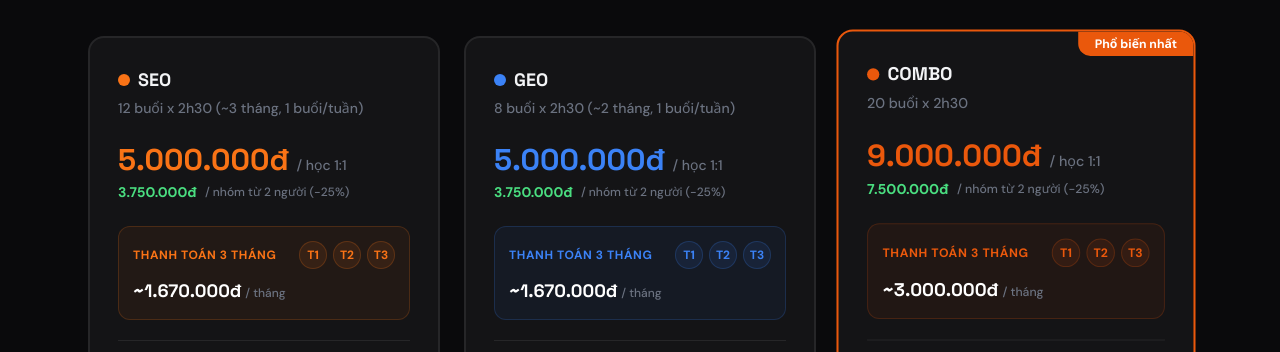
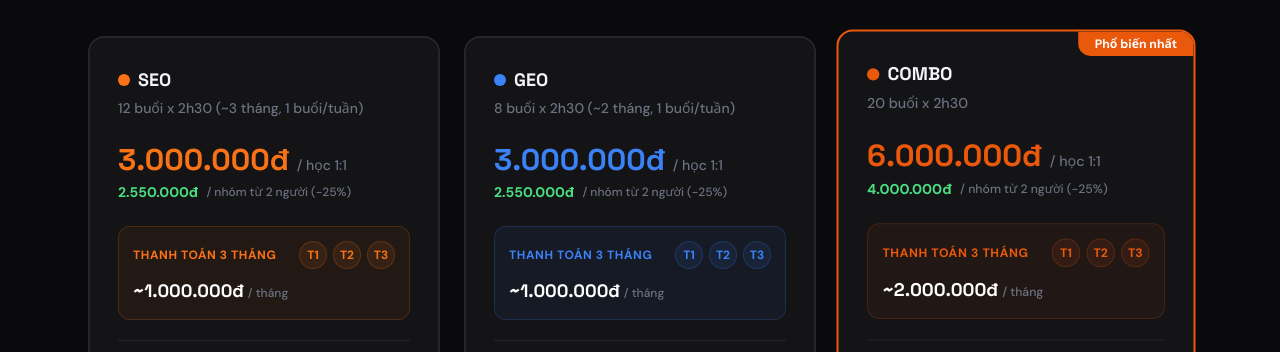
Before and after one commit to leantuan1234-prog/khoa-hoc-seo, a React (Vite) app: page / in a window 1280 px wide. Shown: the part 2300-2652 px from the top of the page. Built offline with nearby package versions, Linux system fonts and the light colour scheme.

Commit message:
Update App.jsx

```diff
--- a/src/App.jsx
+++ b/src/App.jsx
@@ -54,9 +54,9 @@ export default function App() {
   }, []);
 
   const packages = [
-    { name: "SEO", sessions: "12 buổi", duration: "x 2h30 (~3 tháng, 1 buổi/tuần)", price: "5.000.000đ", group: "3.750.000đ", monthly: "~1.670.000đ", color: ORANGE, items: ["Overview & Tư duy SEO 2026", "Keyword Research & Mapping", "Content SEO (2 buổi thực hành)", "On-page SEO & Schema", "Technical SEO & Core Web Vitals", "Off-page SEO & Link Building", "Tools, Tracking & Chiến lược"] },
-    { name: "GEO", sessions: "8 buổi", duration: "x 2h30 (~2 tháng, 1 buổi/tuần)", price: "5.000.000đ", group: "3.750.000đ", monthly: "~1.670.000đ", color: "#3B82F6", items: ["AI Search & GEO Overview", "Technical GEO & llms.txt", "Log file & AI bot analysis", "On-page GEO & E-E-A-T-A", "Prompt Research cho Brand", "Content GEO thân thiện AI", "Off-page GEO & UGOS", "Tracking & Đo lường"] },
-    { name: "COMBO", sessions: "20 buổi", duration: "x 2h30", price: "9.000.000đ", group: "7.500.000đ", monthly: "~3.000.000đ", color: ORANGE_DARK, popular: true, items: ["Trọn bộ SEO + GEO", "Tiết kiệm 1.000.000đ", "Lộ trình hoàn chỉnh nhất", "Thực hành xuyên suốt", "Ưu tiên hỗ trợ sau khoá"] },
+    { name: "SEO", sessions: "12 buổi", duration: "x 2h30 (~3 tháng, 1 buổi/tuần)", price: "3.000.000đ", group: "2.550.000đ", monthly: "~1.000.000đ", color: ORANGE, items: ["Overview & Tư duy SEO 2026", "Keyword Research & Mapping", "Content SEO (2 buổi thực hành)", "On-page SEO & Schema", "Technical SEO & Core Web Vitals", "Off-page SEO & Link Building", "Tools, Tracking & Chiến lược"] },
+    { name: "GEO", sessions: "8 buổi", duration: "x 2h30 (~2 tháng, 1 buổi/tuần)", price: "3.000.000đ", group: "2.550.000đ", monthly: "~1.000.000đ", color: "#3B82F6", items: ["AI Search & GEO Overview", "Technical GEO & llms.txt", "Log file & AI bot analysis", "On-page GEO & E-E-A-T-A", "Prompt Research cho Brand", "Content GEO thân thiện AI", "Off-page GEO & UGOS", "Tracking & Đo lường"] },
+    { name: "COMBO", sessions: "20 buổi", duration: "x 2h30", price: "6.000.000đ", group: "4.000.000đ", monthly: "~2.000.000đ", color: ORANGE_DARK, popular: true, items: ["Trọn bộ SEO + GEO", "Tiết kiệm 1.000.000đ", "Lộ trình hoàn chỉnh nhất", "Thực hành xuyên suốt", "Ưu tiên hỗ trợ sau khoá"] },
   ];
 
   const projects = [
```
